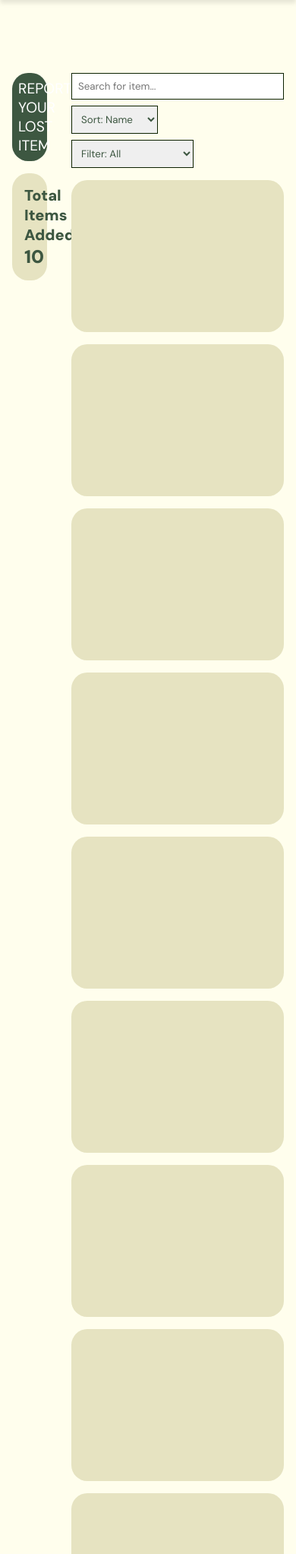
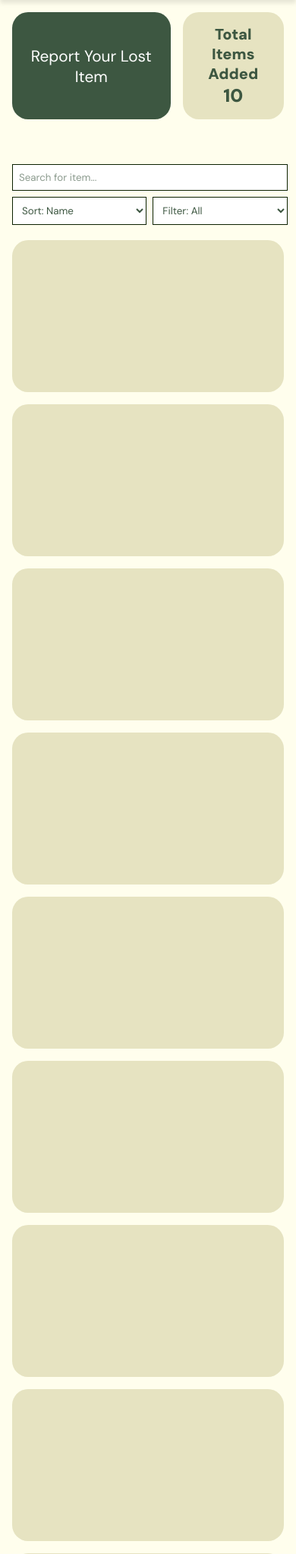
Before and after one commit to ok-open/CCDEVAP-S16-6-ArcherFind-DLSU-Lost-and-Found-System, a PHP site: page /student_item-view.html in a window 390 px wide. Shown: the part 60-2105 px from the top of the page at 76% size. Run offline with PHP 8.4, Linux system fonts and the light colour scheme.

Commit message:
updated mobile view to a few pages

```diff
--- a/student_item-view.html
+++ b/student_item-view.html
@@ -105,7 +105,7 @@
     <div class="itemview-wrapper">
         <aside class="itemview-sidebar">
             <button class="report-btn" onclick="location.href='student_report-item.html'">
-                REPORT YOUR LOST ITEM
+                Report Your Lost Item
             </button>
 
             <div class="stats-box">
@@ -143,6 +143,16 @@
                 <a href="students_claim-form.html" class="item-card"></a>
                 <a href="students_claim-form.html" class="item-card"></a>
                 <a href="students_claim-form.html" class="item-card"></a>
+                <a href="students_claim-form.html" class="item-card"></a>
+                <a href="students_claim-form.html" class="item-card"></a>
+                <a href="students_claim-form.html" class="item-card"></a>
+                <a href="students_claim-form.html" class="item-card"></a>
+                <a href="students_claim-form.html" class="item-card"></a>
+                <a href="students_claim-form.html" class="item-card"></a>
+                <a href="students_claim-form.html" class="item-card"></a>
+                <a href="students_claim-form.html" class="item-card"></a>
+                <a href="students_claim-form.html" class="item-card"></a>
+                <a href="students_claim-form.html" class="item-card"></a>
             </div>
         </main>
     </div>
--- a/styles/admin_manage-student.css
+++ b/styles/admin_manage-student.css
@@ -112,7 +112,7 @@
 .remove-btn{
     border: none;
     background: #d9534f;
-    color: white;
+    color: var(--color-complement);
 
     padding: 12px 20px;
     border-radius: var(--radius-small);
--- a/styles/global.css
+++ b/styles/global.css
@@ -11,6 +11,7 @@
     --color-complement: #ffffff;
     --color-navbar: #f9f7d2;
     --color-navbar-hover: #d4d2aa;
+    --color-required: #ffe08a;
 
     /***** Typography *****/
     --font-base: "DM Sans", sans-serif;
@@ -68,6 +69,7 @@
     --color-navbar: #080e14;
     --color-navbar-hover: #101b27;
     --color-complement: #000000;
+    --color-required: #8d732c;
 
     /**************** BACKGROUND IMAGES (DARK MODE) ****************/
     --BACKGROUND-login: url('BACKGROUNDS/LoginDark.png');
@@ -199,3 +201,14 @@ footer {
         margin-bottom: var(--space-tiny);
     }
 }
+
+/* for input boxes */
+input[type="text"], .input-box, textarea {
+    background-color: var(--color-complement);
+}
+
+input[type="text"]::placeholder,
+input.input-box::placeholder,
+.input-box input::placeholder {
+    color: color-mix(in srgb, var(--color-primary) 60%, transparent);
+}
--- a/styles/staffadmin_lists.css
+++ b/styles/staffadmin_lists.css
@@ -27,7 +27,7 @@
 
 /* design the buttons */
 .SortBtn , #closePanelBtn, .close{
-    color: white;
+    color: var(--color-complement);
     background-color: var(--color-primary);
     border: none;
     border-radius: var(--radius-small);
--- a/styles/student_claim-form.css
+++ b/styles/student_claim-form.css
@@ -68,7 +68,7 @@
     align-self: center;
 
     background-color: var(--color-primary);
-    color: white;
+    color: var(--color-complement);
 
     border: none;
     border-radius: var(--radius-medium);
@@ -84,7 +84,7 @@
 .report-btn{
     width: 100%;
     background-color: var(--color-primary);
-    color: white;
+    color: var(--color-complement);
     border: none;
     border-radius: var(--radius-medium);
     padding: var(--space-small);
--- a/styles/student_item-view.css
+++ b/styles/student_item-view.css
@@ -8,6 +8,7 @@
 }
 
 .itemview-sidebar {
+    position: fixed;
     width: 20%;
     padding: var(--space-medium);
     display: flex;
@@ -18,11 +19,11 @@
 .report-btn {
     width: 100%;
     background-color: var(--color-primary);
-    color: white;
+    color: var(--color-complement);
     border: none;
     border-radius: var(--radius-medium);
     padding: var(--space-small);
-    font-size: var(--text-body);
+    font-size: var(--text-btn);
     cursor: pointer;
     transition: 0.2s ease;
 }
@@ -40,6 +41,7 @@
 
 .itemview-main {
     width: 80%;
+    margin-left: 20%;
     padding: var(--space-medium);
     display: flex;
     flex-direction: column;
@@ -65,6 +67,7 @@
     padding: var(--space-small);
     border-radius: var(--radius-small);
     border: 1px solid var(--color-primary-dark);
+    background-color: var(--color-complement);
 }
 
 .item-list {
@@ -96,3 +99,50 @@
     height: 30px;
     border-radius: 50%;
 }
+
+@media (max-width: 768px) {
+    .itemview-sidebar {
+        position: fixed;
+
+        z-index: 8;
+    }
+
+    .itemview-main {
+        width: 100%;
+        margin-top: 200px;
+        margin-left: 0;
+    }
+
+    .itemview-controls {
+        position: fixed;
+        width: 93%;
+        z-index: 8;
+    }
+
+    .item-list {
+        margin-top: 100px;
+    }
+
+    .itemview-wrapper {
+        flex-direction: column;
+        padding-top: 0;
+    }
+
+    .itemview-sidebar,
+    .itemview-main {
+        width: 100%;
+    }
+
+    .itemview-sidebar {
+        flex-direction: row;
+
+    }
+    .itemview-controls {
+        display: grid;
+        grid-template-columns: 1fr 1fr;
+    }
+
+    .itemview-controls input[type="text"] {
+        grid-column: 1 / -1;
+    }
+}
--- a/styles/student_manage-account.css
+++ b/styles/student_manage-account.css
@@ -97,7 +97,7 @@
 
 .save-btn{
     background-color: var(--color-primary);
-    color: white;
+    color: var(--color-complement);
 
     border: none;
     padding: var(--space-small);
@@ -114,7 +114,7 @@
 
 .disable-btn{
     background-color: #d9534f;
-    color: white;
+    color: var(--color-complement);
 
     border: none;
     padding: var(--space-small);
--- a/styles/student_surrender-form.css
+++ b/styles/student_surrender-form.css
@@ -8,7 +8,7 @@
 
 .form-title {
     text-align: left;
-    margin-bottom: var(--space-large);
+   margin-bottom: var(--space-medium);
     font-size: var(--text-btn);
     font-weight: 800;
 }
@@ -40,7 +40,7 @@
 }
 
 .required {
-    background-color: #ffe08a;
+    background-color: var(--color-required);
     padding: 2px 6px;
     border-radius: 6px;
     font-size: 0.75rem;
@@ -89,7 +89,7 @@
     width: 100%;
 
     background-color: var(--color-primary);
-    color: white;
+    color: var(--color-complement);
 
     border: none;
     border-radius: var(--radius-medium);
```
Also changed, not shown: student_about.html (+7 -6 lines), styles/student_report-item.css (+3 -4 lines), styles/BACKGROUNDS/HomeDark.png.
